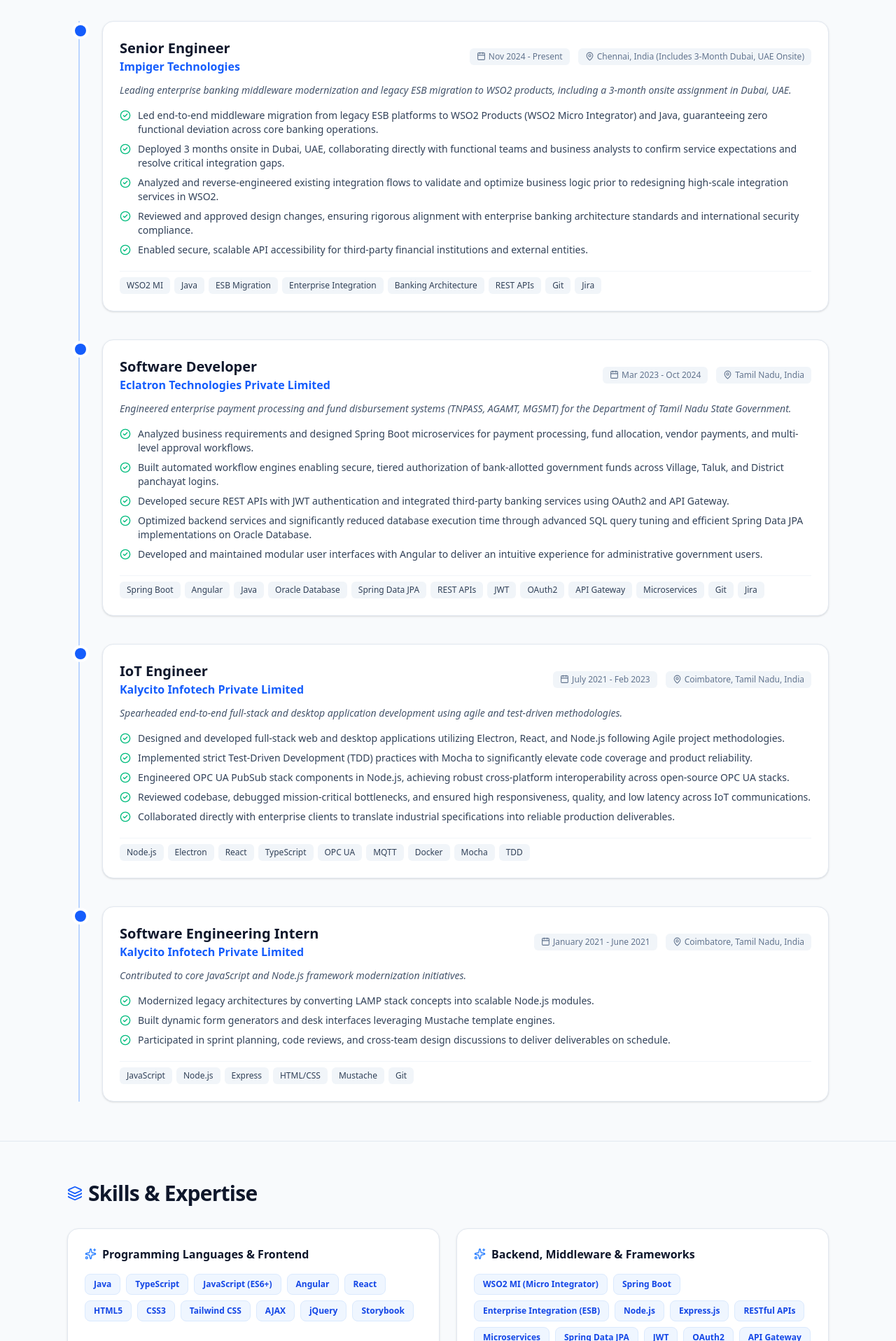
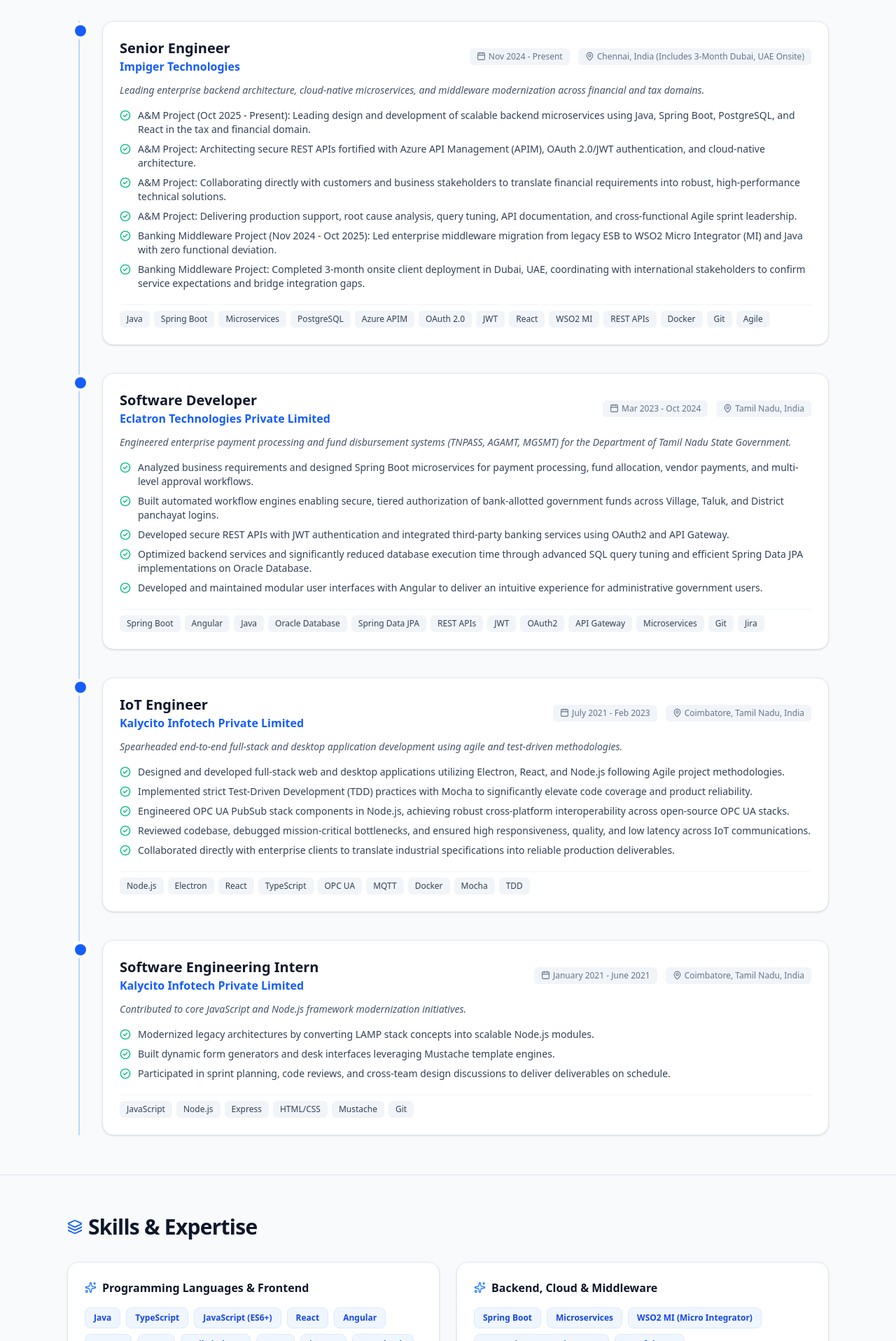
Before and after one commit to Gowthaman-Paramasivam/Resume, a React (Vite) app: page / in a window 1280 px wide. Shown: the part 1264-3180 px from the top of the page at 70% size. Built offline with nearby package versions, Linux system fonts and the light colour scheme.

Commit message:
feat: add A&M Tax & Financial project and Azure APIM/PostgreSQL skills for Impiger

```diff
--- a/src/data/resumeData.js
+++ b/src/data/resumeData.js
@@ -14,19 +14,19 @@
   skills: [
     {
       category: "Programming Languages & Frontend",
-      items: ["Java", "TypeScript", "JavaScript (ES6+)", "Angular", "React", "HTML5", "CSS3", "Tailwind CSS", "AJAX", "jQuery", "Storybook"]
+      items: ["Java", "TypeScript", "JavaScript (ES6+)", "React", "Angular", "HTML5", "CSS3", "Tailwind CSS", "AJAX", "jQuery", "Storybook"]
     },
     {
-      category: "Backend, Middleware & Frameworks",
-      items: ["WSO2 MI (Micro Integrator)", "Spring Boot", "Enterprise Integration (ESB)", "Node.js", "Express.js", "RESTful APIs", "Microservices", "Spring Data JPA", "JWT", "OAuth2", "API Gateway", "OPC UA PubSub", "MQTT"]
+      category: "Backend, Cloud & Middleware",
+      items: ["Spring Boot", "Microservices", "WSO2 MI (Micro Integrator)", "Enterprise Integration (ESB)", "RESTful APIs", "Azure APIM (API Management)", "OAuth 2.0 & JWT", "Spring Data JPA", "Node.js", "Express.js", "OPC UA PubSub", "MQTT"]
     },
     {
       category: "Databases & Architecture",
-      items: ["Oracle Database", "MySQL", "MongoDB", "Banking System Architecture", "Query Optimization", "Multi-Level Workflow Systems", "Client/Server"]
+      items: ["PostgreSQL", "Oracle Database", "MySQL", "MongoDB", "Cloud-Native Architecture", "Tax & Financial Systems", "Banking Architecture", "Query Optimization"]
     },
     {
-      category: "Desktop, DevOps & Testing",
-      items: ["Electron", "Docker", "Mocha (Unit Testing)", "TDD Approach", "Balsamiq", "Linux", "Windows", "Git", "GitHub", "GitLab", "Gerrit", "Jira", "Webpack", "Vite"]
+      category: "Cloud, Desktop & DevOps",
+      items: ["Azure Cloud", "Docker", "Electron", "Mocha (Unit Testing)", "TDD Approach", "Balsamiq", "Linux", "Windows", "Git", "GitHub", "GitLab", "Gerrit", "Jira", "Webpack", "Vite"]
     }
   ],
   experience: [
@@ -35,15 +35,16 @@
       company: "Impiger Technologies",
       location: "Chennai, India (Includes 3-Month Dubai, UAE Onsite)",
       period: "Nov 2024 - Present",
-      description: "Leading enterprise banking middleware modernization and legacy ESB migration to WSO2 products, including a 3-month onsite assignment in Dubai, UAE.",
+      description: "Leading enterprise backend architecture, cloud-native microservices, and middleware modernization across financial and tax domains.",
       highlights: [
-        "Led end-to-end middleware migration from legacy ESB platforms to WSO2 Products (WSO2 Micro Integrator) and Java, guaranteeing zero functional deviation across core banking operations.",
-        "Deployed 3 months onsite in Dubai, UAE, collaborating directly with functional teams and business analysts to confirm service expectations and resolve critical integration gaps.",
-        "Analyzed and reverse-engineered existing integration flows to validate and optimize business logic prior to redesigning high-scale integration services in WSO2.",
-        "Reviewed and approved design changes, ensuring rigorous alignment with enterprise banking architecture standards and international security compliance.",
-        "Enabled secure, scalable API accessibility for third-party financial institutions and external entities."
+        "A&M Project (Oct 2025 - Present): Leading design and development of scalable backend microservices using Java, Spring Boot, PostgreSQL, and React in the tax and financial domain.",
+        "A&M Project: Architecting secure REST APIs fortified with Azure API Management (APIM), OAuth 2.0/JWT authentication, and cloud-native architecture.",
+        "A&M Project: Collaborating directly with customers and business stakeholders to translate financial requirements into robust, high-performance technical solutions.",
+        "A&M Project: Delivering production support, root cause analysis, query tuning, API documentation, and cross-functional Agile sprint leadership.",
+        "Banking Middleware Project (Nov 2024 - Oct 2025): Led enterprise middleware migration from legacy ESB to WSO2 Micro Integrator (MI) and Java with zero functional deviation.",
+        "Banking Middleware Project: Completed 3-month onsite client deployment in Dubai, UAE, coordinating with international stakeholders to confirm service expectations and bridge integration gaps."
       ],
-      technologies: ["WSO2 MI", "Java", "ESB Migration", "Enterprise Integration", "Banking Architecture", "REST APIs", "Git", "Jira"]
+      technologies: ["Java", "Spring Boot", "Microservices", "PostgreSQL", "Azure APIM", "OAuth 2.0", "JWT", "React", "WSO2 MI", "REST APIs", "Docker", "Git", "Agile"]
     },
     {
       role: "Software Developer",
@@ -90,6 +91,14 @@
     }
   ],
   projects: [
+    {
+      title: "A&M – Enterprise Tax & Financial Microservices Platform",
+      description: "Cloud-native enterprise platform in the tax and financial domain. Designed and developed scalable Java & Spring Boot microservices, secure REST APIs integrated with Azure API Management (APIM), OAuth 2.0/JWT authentication, and PostgreSQL with React frontend integration.",
+      technologies: ["Java", "Spring Boot", "Microservices", "PostgreSQL", "Azure APIM", "OAuth 2.0", "JWT", "React", "REST APIs"],
+      github: null,
+      live: null,
+      metrics: "Cloud-native architecture with Azure APIM & OAuth 2.0 security"
+    },
     {
       title: "Middleware Migration for Banking System (WSO2 MI)",
       description: "Mission-critical middleware modernization and migration from legacy ESB platforms to WSO2 Products (WSO2 Micro Integrator) and Java for a leading banking institution. Included a 3-month onsite client deployment in Dubai, UAE, enabling high scalability and allowing external financial entities to securely access APIs with zero functional deviation.",
```
